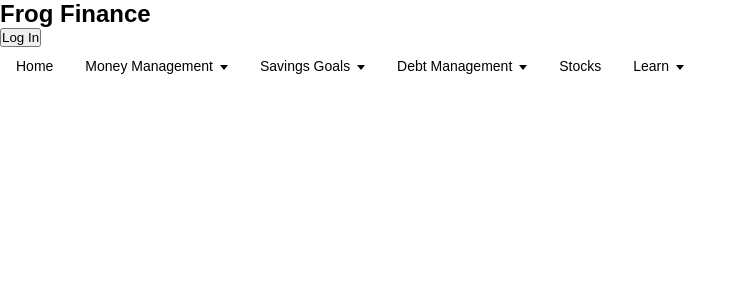
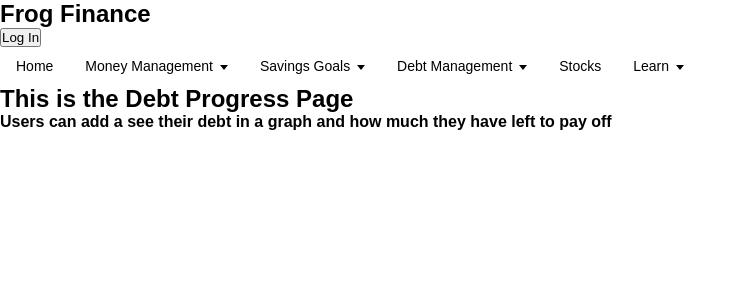
Before and after one commit to Shamayal/frog-finance, a React (Create React App) app in the folder frontend/client/: page /debt/progress in a window 1280 px wide. Shown: the top 300 px of the page, without its empty margins (0-746 px from the left). Built offline with nearby package versions, Linux system fonts and the light colour scheme.

Commit message:
added debt pages and new folders to organize routes

```diff
--- a/frontend/client/src/App.js
+++ b/frontend/client/src/App.js
@@ -6,15 +6,15 @@ import "./App.css";
 
 import NavigationBar from "./components/NavigationBar.jsx"
 import HomePage from "./routes/HomePage.jsx"
-import Budget from "./routes/Budget.jsx"
-import Debt from './routes/Debt.jsx'
-import Savings from "./routes/Budget.jsx"
 
-import Stocks from "./routes/Stocks";
+import DebtAdd from "./routes/Debt/DebtAdd";
+import DebtProgress from "./routes/Debt/DebtProgress";
+import DebtPast from "./routes/Debt/DebtPast";
 
-import LearnMoney from "./routes/LearnMoney.jsx";
-import LearnFinance from "./routes/LearnFinance";
+import Stocks from "./routes/Stocks/Stocks";
 
+import LearnMoney from "./routes/Learn/LearnMoney.jsx";
+import LearnFinance from "./routes/Learn/LearnFinance";
 
 function App() {
 
@@ -37,21 +37,17 @@ function App() {
 
           <Route path="/savings/add" element={<Learn />} />
           <Route path="/savings/progress" element={<Learn />} />
-          <Route path="/savings/achievements" element={<Learn />} />
+          <Route path="/savings/achievements" element={<Learn />} />*/}
 
-          <Route path="/debt/add" element={<Learn />} />
-          <Route path="/debt/progress" element={<Learn />} />
-          <Route path="/debt/past" element={<Learn />} /> */}
+          <Route path="/debt/add" element={<DebtAdd />} />
+          <Route path="/debt/progress" element={<DebtProgress />} />
+          <Route path="/debt/past" element={<DebtPast />} />
 
           <Route path="/stocks" element={<Stocks />} />
 
           <Route path="/learn/money" element={<LearnMoney />} />
           <Route path="/learn/finance" element={<LearnFinance />} />
 
-{/*
-          <Route path="/budget" element={<Budget />}/>
-          <Route path="/savings" element={<Savings />} />
-          <Route path="/debt" element={<Debt />} /> */}
         </Routes>
       </Router>
 
--- a/frontend/client/src/routes/Debt.jsx
+++ /dev/null
@@ -1,9 +0,0 @@
-const Debt = () => {
-  return (
-    <div>
-      <h2>This is the Debt Page</h2>
-    </div>
-  );
-};
-
-export default Debt;
--- /dev/null
+++ b/frontend/client/src/routes/Debt/DebtAdd.jsx
@@ -0,0 +1,10 @@
+const DebtAdd = () => {
+  return (
+    <div>
+      <h2>This is the Debt Add Page</h2>
+      <h4>Users can add a new debt that they want to pay off</h4>
+    </div>
+  );
+};
+
+export default DebtAdd;
--- /dev/null
+++ b/frontend/client/src/routes/Debt/DebtPast.jsx
@@ -0,0 +1,10 @@
+const DebtPast = () => {
+  return (
+    <div>
+      <h2>This is the Past Debt Page</h2>
+      <h4>Users can see their achievements in paying off their past debts!</h4>
+    </div>
+  );
+};
+
+export default DebtPast;
--- /dev/null
+++ b/frontend/client/src/routes/Debt/DebtProgress.jsx
@@ -0,0 +1,10 @@
+const DebtProgress = () => {
+  return (
+    <div>
+      <h2>This is the Debt Progress Page</h2>
+      <h4>Users can add a see their debt in a graph and how much they have left to pay off</h4>
+    </div>
+  );
+};
+
+export default DebtProgress;
```
Also changed, not shown: frontend/client/src/components/NavigationBar.jsx (+4 -18 lines), frontend/client/src/routes/Learn/LearnFinance.jsx (renamed from frontend/client/src/routes/LearnFinance.jsx), frontend/client/src/routes/Learn/LearnMoney.jsx (renamed from frontend/client/src/routes/LearnMoney.jsx), frontend/client/src/routes/Savings/Savings.jsx (renamed from frontend/client/src/routes/Savings.jsx), frontend/client/src/routes/Stocks/Stocks.jsx (renamed from frontend/client/src/routes/Stocks.jsx).
